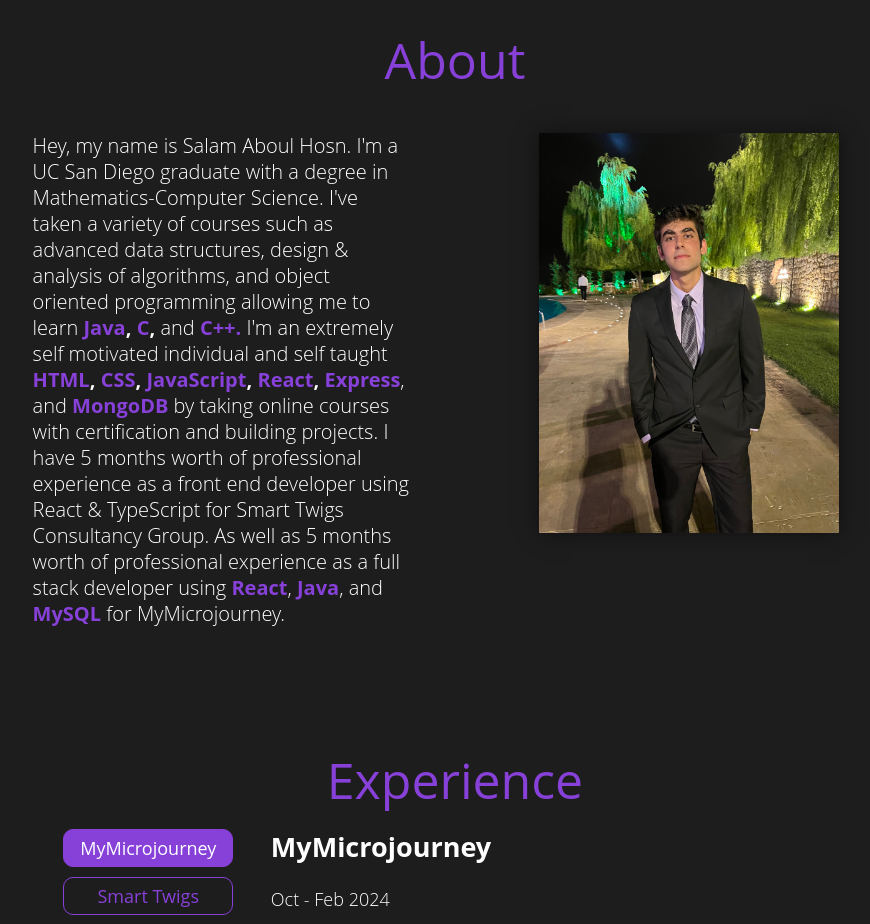
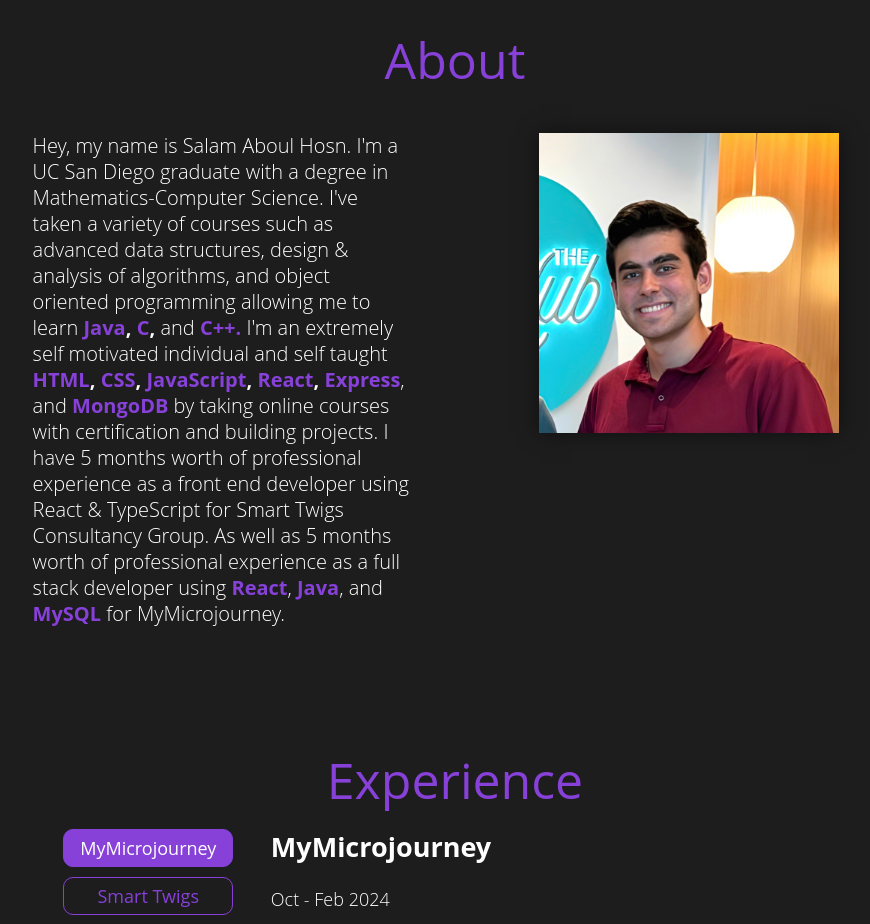
Before and after one commit to Salam-Aboul-Hosn/Salam-PersonalPortfolio, a React (Create React App) app: page / in a window 1280 px wide. Shown: the part 940-1864 px from the top of the page, without its empty margins (185-1055 px from the left). Built offline with nearby package versions, Linux system fonts and the light colour scheme.

Commit message:
image change

```diff
--- a/src/components/About.jsx
+++ b/src/components/About.jsx
@@ -1,5 +1,7 @@
 import Aboutcss from '../styles/components/About.module.css';
 import imageOfMe from '../images/self.jpeg';
+import imageOfMe2 from '../images/linkedinheadshot.jpeg';
+
 function About() {
   return (
     <section className='section' id='About'>
@@ -7,11 +9,10 @@ function About() {
       <div className={Aboutcss.grid}>
         <div className={Aboutcss.flexItemData}>
           <p className={Aboutcss.info}>
-            Hey, my name is Salam Aboul Hosn. I'm a
-            UC San Diego graduate with a degree in
-            Mathematics-Computer Science. I've taken a variety of courses
-            such as advanced data structures, design & analysis of algorithms,
-            and object oriented programming allowing me to learn{' '}
+            Hey, my name is Salam Aboul Hosn. I'm a UC San Diego graduate with a
+            degree in Mathematics-Computer Science. I've taken a variety of
+            courses such as advanced data structures, design & analysis of
+            algorithms, and object oriented programming allowing me to learn{' '}
             <strong className={Aboutcss.word}>
               Java<span>,</span> C<span>, </span>
               <span style={{ fontWeight: 300 }}>and</span> C++.
@@ -24,11 +25,15 @@ function About() {
             , and <strong className={Aboutcss.word}>MongoDB </strong>
             by taking online courses with certification and building projects. I
             have 5 months worth of professional experience as a front end
-            developer using React & TypeScript for Smart Twigs Consultancy Group. As well as 5 months worth of professional experience as a full stack developer
-            using <strong className={Aboutcss.word}>React</strong>, <strong className={Aboutcss.word}>Java</strong>, and <strong className={Aboutcss.word}>MySQL</strong> for MyMicrojourney.
+            developer using React & TypeScript for Smart Twigs Consultancy
+            Group. As well as 5 months worth of professional experience as a
+            full stack developer using{' '}
+            <strong className={Aboutcss.word}>React</strong>,{' '}
+            <strong className={Aboutcss.word}>Java</strong>, and{' '}
+            <strong className={Aboutcss.word}>MySQL</strong> for MyMicrojourney.
           </p>
         </div>
-        <div className={Aboutcss.flexItemImg}>
+        {/* <div className={Aboutcss.flexItemImg}>
           <a
             href='https://www.linkedin.com/in/salam-aboul-hosn-678a04257/'
             target='blank'
@@ -40,6 +45,19 @@ function About() {
               className={Aboutcss.image}
             />
           </a>
+        </div> */}
+        <div className={Aboutcss.flexItemImg}>
+          <a
+            href='https://www.linkedin.com/in/salam-aboul-hosn-678a04257/'
+            target='blank'
+          >
+            <img
+              src={imageOfMe2}
+              alt='Icon'
+              width='300px'
+              className={Aboutcss.image}
+            />
+          </a>
         </div>
       </div>
     </section>
```
Also changed, not shown: src/images/linkedinheadshot.jpeg (added).
